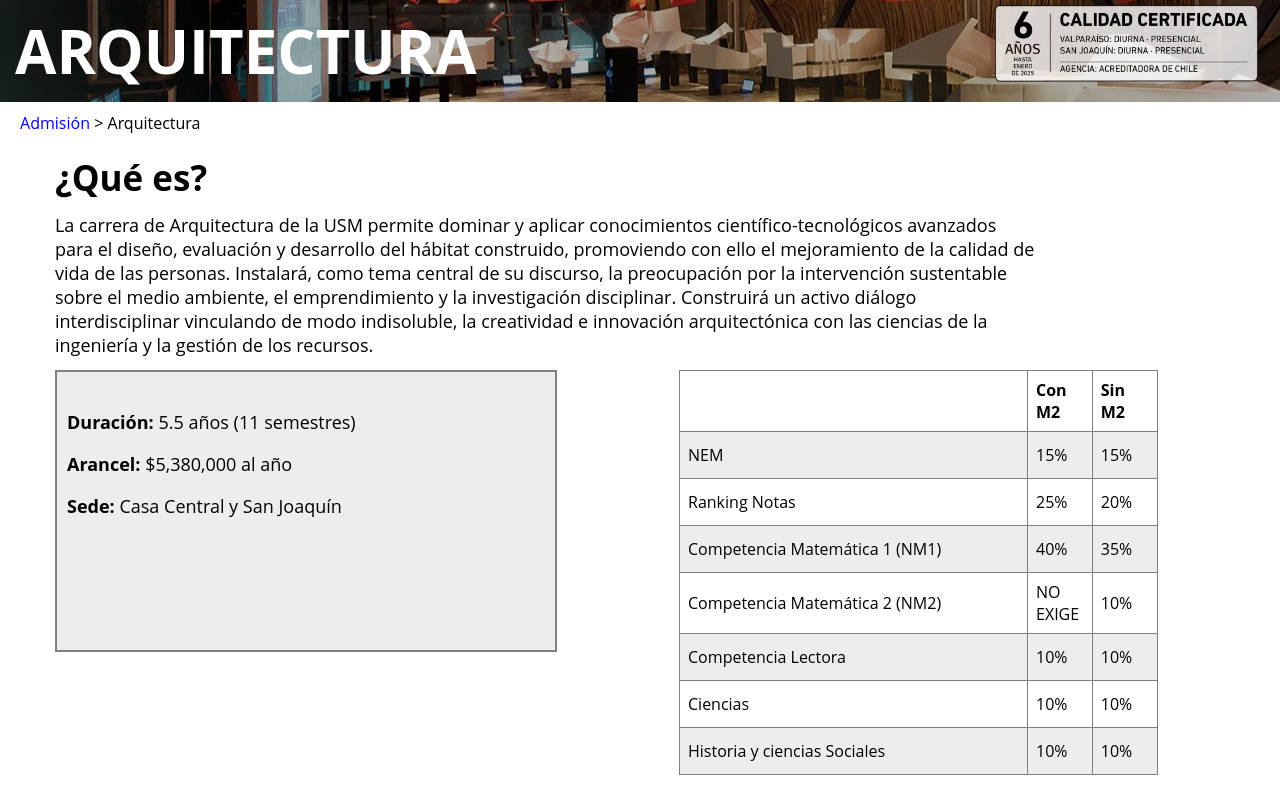
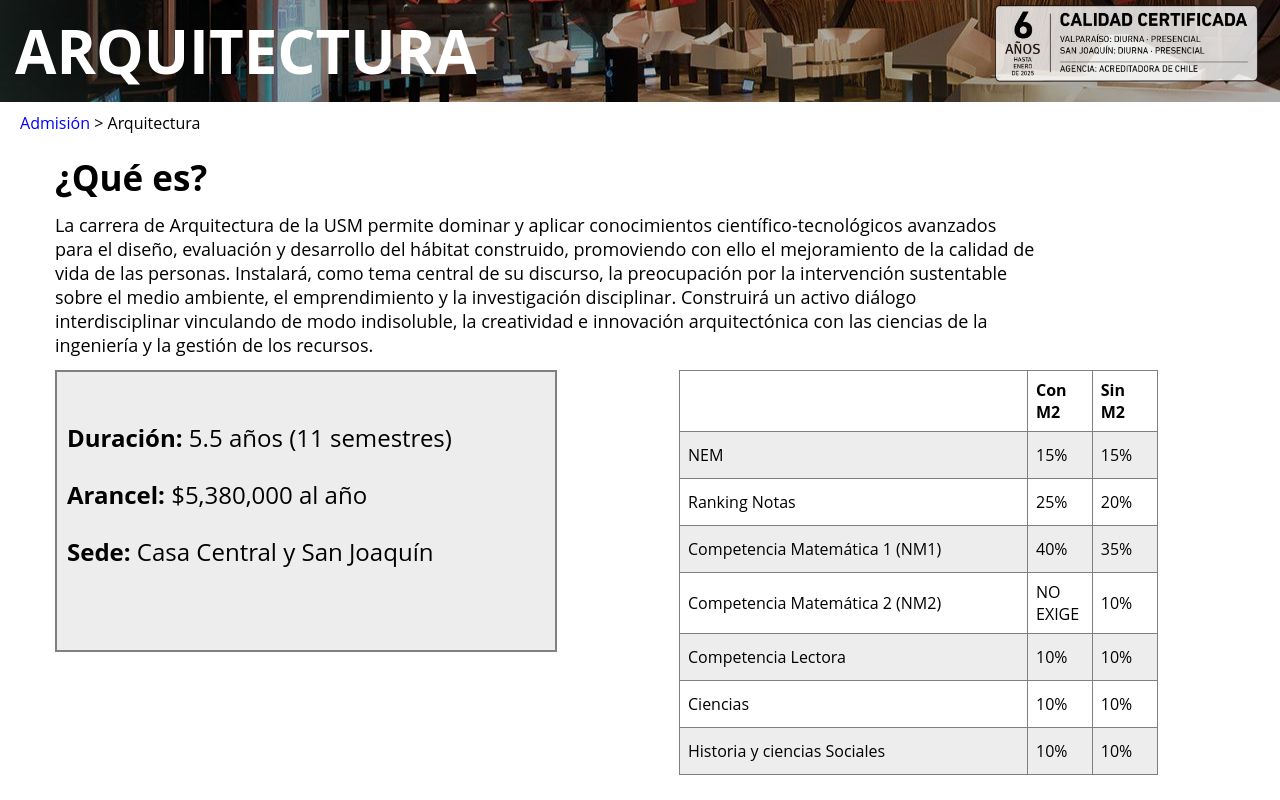
Before and after one commit to Bibubobee/2023_2-DIU, a React (Create React App) app: page /carrera/arquitectura in a window 1280 px wide. Shown: the top 800 px of the page. Built offline with nearby package versions, Linux system fonts and the light colour scheme.

Commit message:
Fix information box size

```diff
--- a/src/CareerPage.css
+++ b/src/CareerPage.css
@@ -51,8 +51,8 @@
 .information-box {
     flex: 1;
     text-align: left;
-    font-size: large;
-    padding: 20px 10px;
+    font-size: x-large;
+    padding: 25px 10px;
     border: 2px solid gray;
     width: 30%;
     background-color: rgba(211, 211, 211, 0.4);
```
